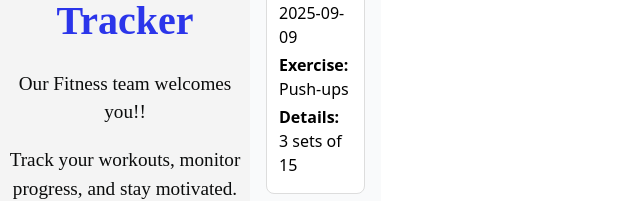
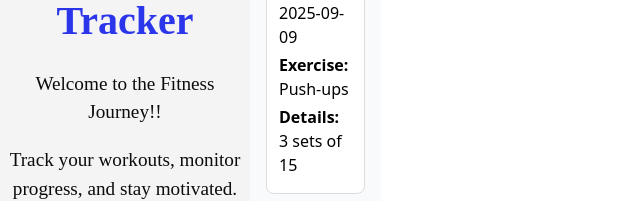
Before and after one commit to aarshdeepkaur2/Fitness-tracker-fullstack, a React (Vite) app: page / in a window 1280 px wide. Shown: the part 228-429 px from the top of the page, without its empty margins (0-640 px from the left). Built offline with nearby package versions, Linux system fonts and the light colour scheme.

Commit message:
update the welcome message in the header

```diff
--- a/src/components/header/header.tsx
+++ b/src/components/header/header.tsx
@@ -12,7 +12,7 @@ export default function Header() {
           />
         </span>
       <h1>Fitness Tracker</h1>
-      <p>Our Fitness team welcomes you!!</p>
+      <p>Welcome to the Fitness Journey!!</p>
       <p>Track your workouts, monitor progress, and stay motivated. </p>
     </header>
   );
```
